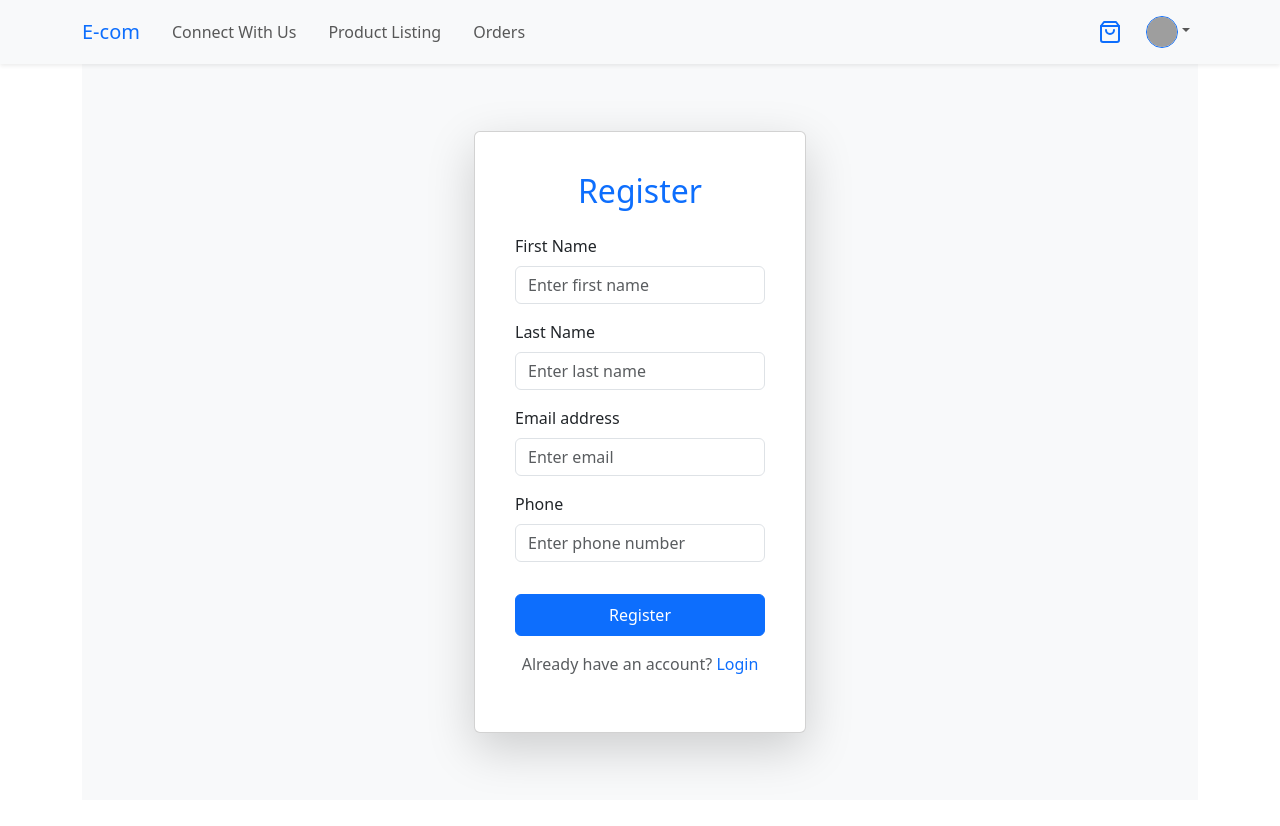
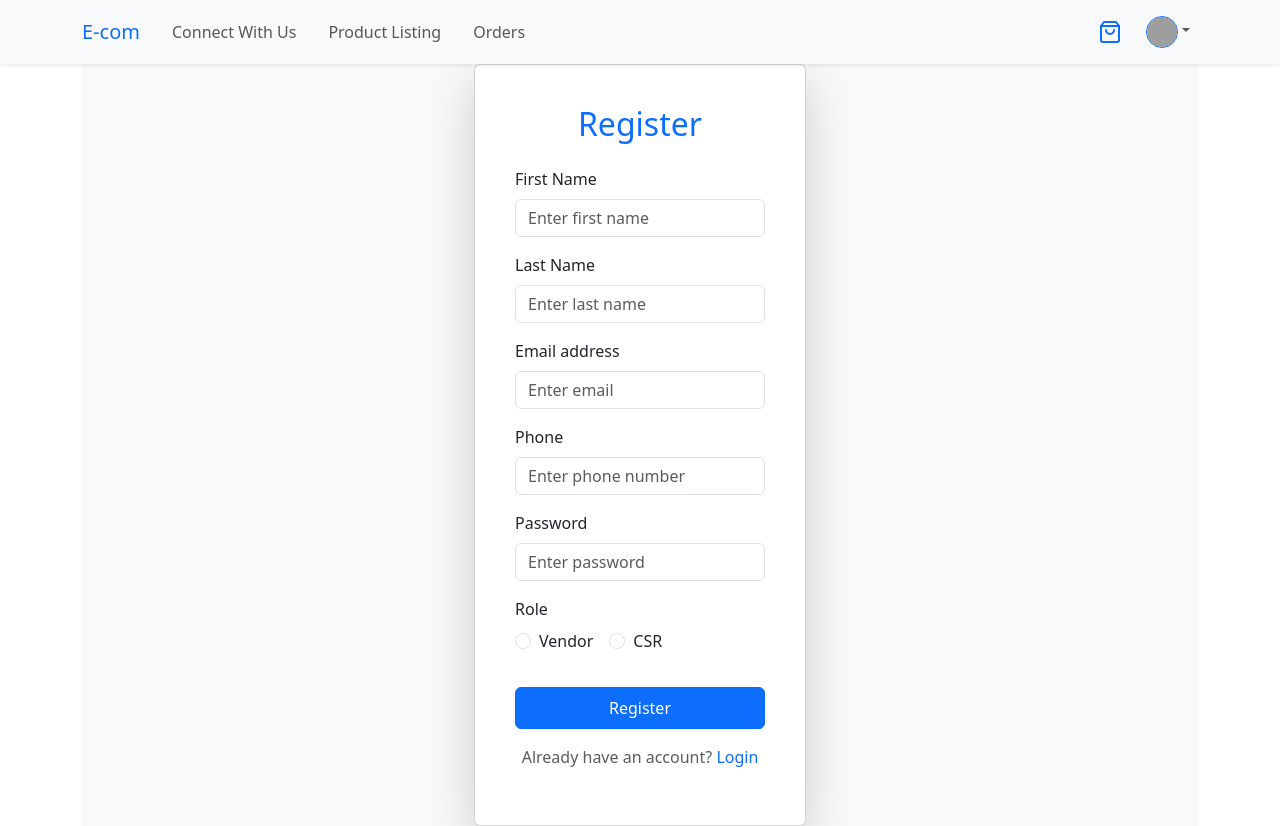
Before and after one commit to IT21161056/EAD-Assignment, a React (Vite) app in the folder frontend-web/: page /register in a window 1280 px wide. Before the commit the page ends 800 px from the top, so only its background shows below. Built offline with nearby package versions, Linux system fonts and the light colour scheme; grey boxes are pictures that could not be loaded; what ldrs would draw is missing.

Commit message:
login and register frontend pages

```diff
--- a/frontend-web/APIService/AuthService.jsx
+++ b/frontend-web/APIService/AuthService.jsx
@@ -6,7 +6,7 @@ class AuthServices {
   }
 
   register(userData) {
-    return axiosAPI.get(`/auth/register`, userData);
+    return axiosAPI.post(`/auth/register`, userData);
   }
 }
 
--- a/frontend-web/src/pages/public/register.jsx
+++ b/frontend-web/src/pages/public/register.jsx
@@ -1,14 +1,22 @@
 import React, { useState } from "react";
 import { Form, Button, Container, Row, Col, Card } from "react-bootstrap";
 import AuthService from "../../../APIService/AuthService";
+import { validatePassword } from "../../utils/password.validater";
+import { useNavigate } from "react-router-dom";
 
 const RegisterForm = () => {
+  const navigate = useNavigate();
   const [formData, setFormData] = useState({
     firstName: "",
     lastName: "",
     email: "",
     phone: "",
+    role: "",
+    password: "",
   });
+
+  const [passwordErrors, setPasswordErrors] = useState([]);
+  const [isLoading, setIsLoading] = useState(false);
 
   const handleChange = (e) => {
     const { name, value } = e.target;
@@ -16,16 +24,28 @@ const RegisterForm = () => {
       ...prevState,
       [name]: value,
     }));
+
+    if (name === "password") {
+      setPasswordErrors(validatePassword(value));
+    }
   };
 
   const handleSubmit = async (e) => {
     e.preventDefault();
+    setIsLoading(true);
+    const errors = validatePassword(formData.password);
+    if (errors.length > 0) {
+      setPasswordErrors(errors);
+      return;
+    }
     console.log("Registration attempt with:", formData);
 
     const response = await AuthService.register(formData);
     if (response.status === 200) {
-      // Handle successful registration (e.g., redirect to login)
+      navigate("/login");
     }
+
+    setIsLoading(false);
   };
 
   return (
@@ -85,11 +105,65 @@ const RegisterForm = () => {
                   />
                 </Form.Group>
 
+                <Form.Group controlId="formPassword" className="mb-3">
+                  <Form.Label>Password</Form.Label>
+                  <Form.Control
+                    type="password"
+                    name="password"
+                    placeholder="Enter password"
+                    value={formData.password}
+                    onChange={handleChange}
+                    required
+                    isInvalid={passwordErrors.length > 0}
+                  />
+                  <Form.Control.Feedback type="invalid">
+                    {passwordErrors.map((error, index) => (
+                      <div key={index}>{error.description}</div>
+                    ))}
+                  </Form.Control.Feedback>
+                </Form.Group>
+
+                <Form.Group controlId="formRole" className="mb-3">
+                  <Form.Label>Role</Form.Label>
+                  <div>
+                    <Form.Check
+                      inline
+                      type="radio"
+                      label="Vendor"
+                      name="role"
+                      value="vendor"
+                      checked={formData.role === "vendor"}
+                      onChange={handleChange}
+                      required
+                    />
+                    <Form.Check
+                      inline
+                      type="radio"
+                      label="CSR"
+                      name="role"
+                      value="csr"
+                      checked={formData.role === "csr"}
+                      onChange={handleChange}
+                      required
+                    />
+                  </div>
+                </Form.Group>
+
                 <Button
                   variant="primary"
                   type="submit"
                   className="w-100 py-2 mt-3"
+                  disabled={passwordErrors.length > 0}
                 >
+                  {isLoading && (
+                    <l-ring
+                      size="20"
+                      stroke="2"
+                      bg-opacity="0"
+                      speed="2"
+                      color="white"
+                    />
+                  )}
                   Register
                 </Button>
               </Form>
--- /dev/null
+++ b/frontend-web/src/utils/password.validater.js
@@ -0,0 +1,36 @@
+const validatePassword = (password) => {
+  const errors = [];
+
+  if (password.length < 6) {
+    errors.push({
+      code: "PasswordTooShort",
+      description: "Passwords must be at least 6 characters.",
+    });
+  }
+
+  if (!/[^a-zA-Z0-9]/.test(password)) {
+    errors.push({
+      code: "PasswordRequiresNonAlphanumeric",
+      description:
+        "Passwords must have at least one non alphanumeric character.",
+    });
+  }
+
+  if (!/[a-z]/.test(password)) {
+    errors.push({
+      code: "PasswordRequiresLower",
+      description: "Passwords must have at least one lowercase ('a'-'z').",
+    });
+  }
+
+  if (!/[A-Z]/.test(password)) {
+    errors.push({
+      code: "PasswordRequiresUpper",
+      description: "Passwords must have at least one uppercase ('A'-'Z').",
+    });
+  }
+
+  return errors;
+};
+
+export { validatePassword };
```
